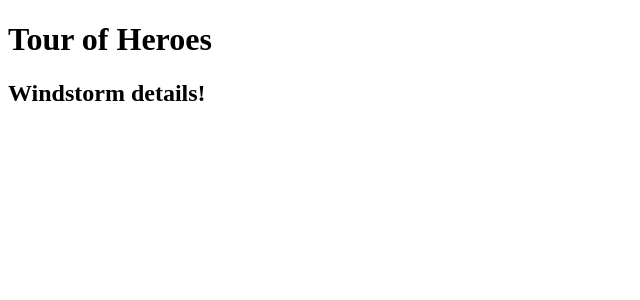
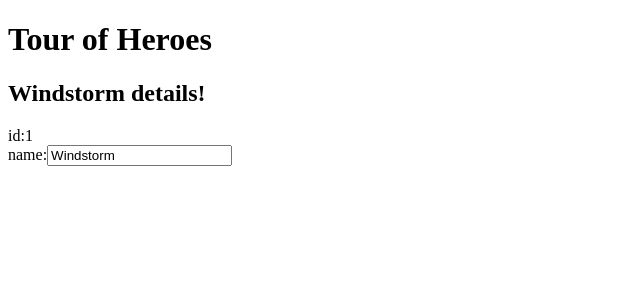
Before and after one commit to xzakm3/first_angular_app, an Angular app: page / in a window 1280 px wide. Shown: the top 300 px of the page, without its empty margins (0-640 px from the left). Built offline with nearby package versions, Linux system fonts and the light colour scheme.

Commit message:
show horoes info with two-way data binding + edited template

```diff
--- a/src/app/app.component.html
+++ b/src/app/app.component.html
@@ -4,3 +4,11 @@
 <h2>
   {{hero.name}} details!
 </h2>
+
+
+<div>
+  <label>id:</label>{{hero.id}}
+</div>
+<div>
+  <label>name:</label><input [(ngModel)]="hero.name" placeholder="name">
+</div>
```
